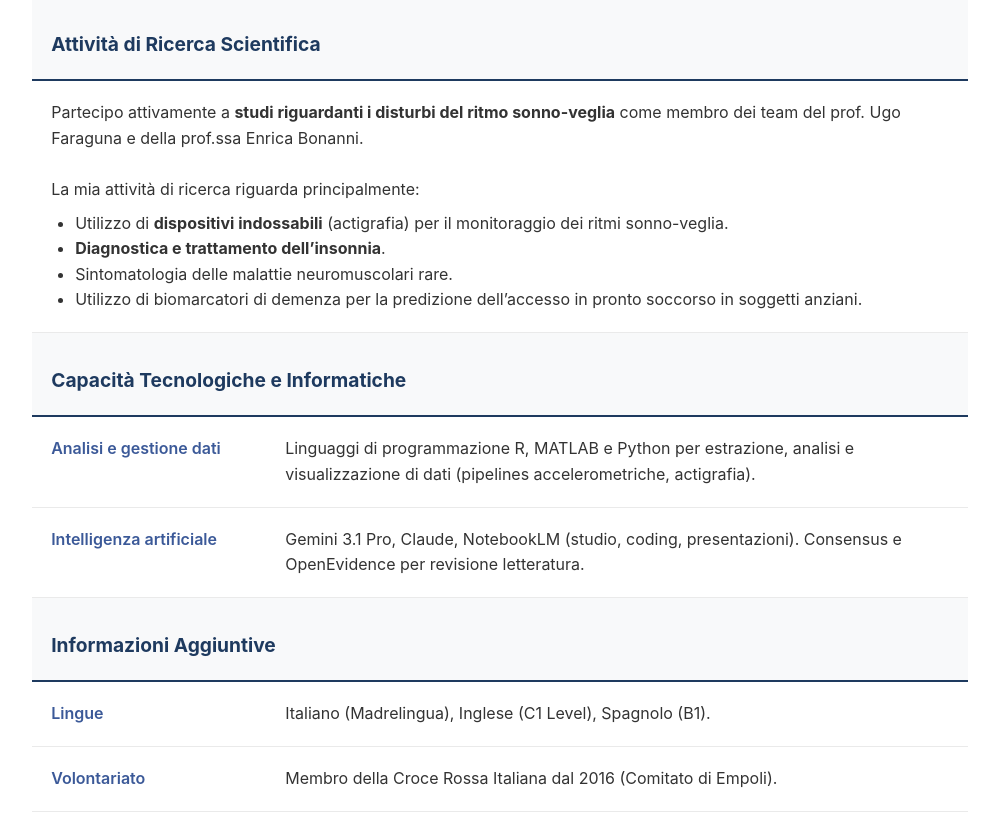
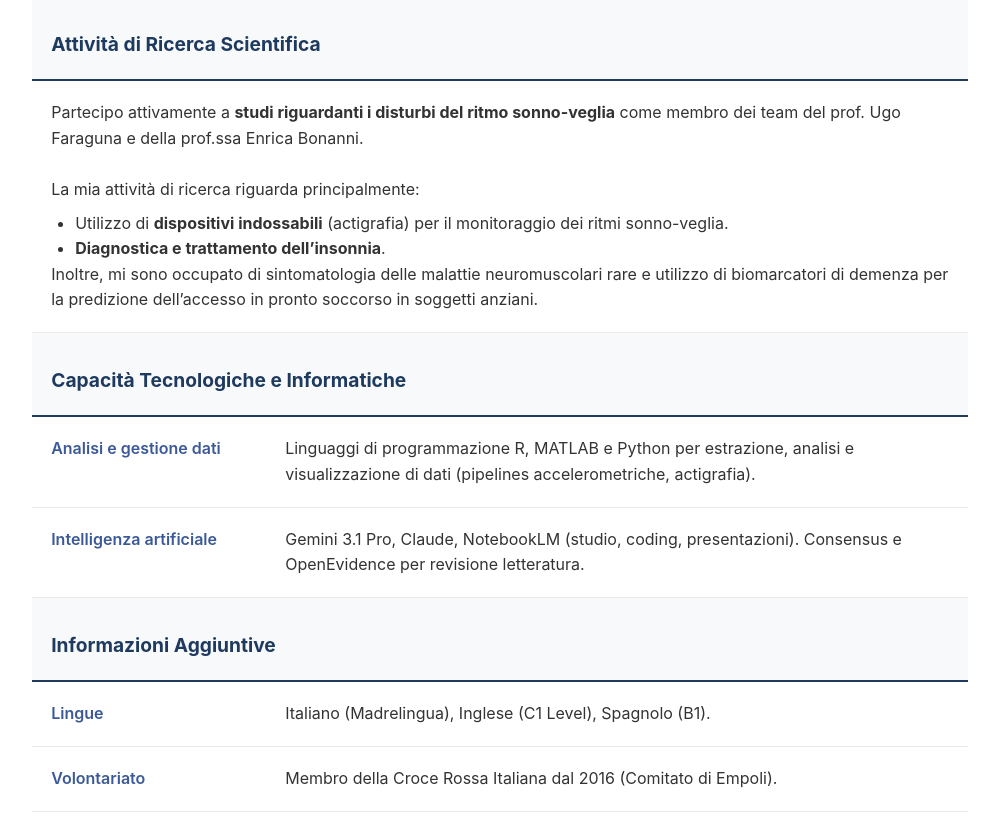
Before and after one commit to AlessandroColitta/medicina-sonno-alessandro-colitta, a plain HTML site: page index.html in a window 1280 px wide. Shown: the part 3914-4740 px from the top of the page, without its empty margins (140-1139 px from the left). Drawn offline with Linux system fonts and the light colour scheme.

Commit message:
Update index.html

```diff
--- a/index.html
+++ b/index.html
@@ -470,9 +470,8 @@
                             <ul class="cv-list">
                                 <li>Utilizzo di <strong>dispositivi indossabili</strong> (actigrafia) per il monitoraggio dei ritmi sonno-veglia.</li>
                                 <li><strong>Diagnostica e trattamento dell’insonnia</strong>.</li>
-                                <li>Sintomatologia delle malattie neuromuscolari rare.</li>
-                                <li>Utilizzo di biomarcatori di demenza per la predizione dell’accesso in pronto soccorso in soggetti anziani.</li>
-                            </ul>
+							</ul>
+							Inoltre, mi sono occupato di sintomatologia delle malattie neuromuscolari rare e utilizzo di biomarcatori di demenza per la predizione dell’accesso in pronto soccorso in soggetti anziani.<br>
                         </td>
                     </tr>
 
```
